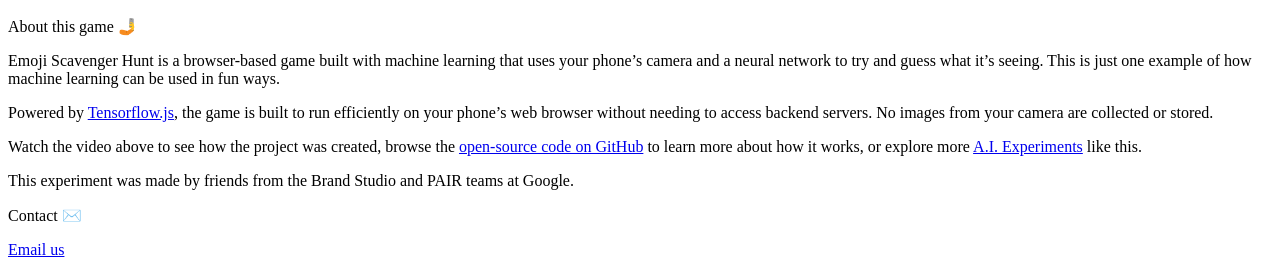
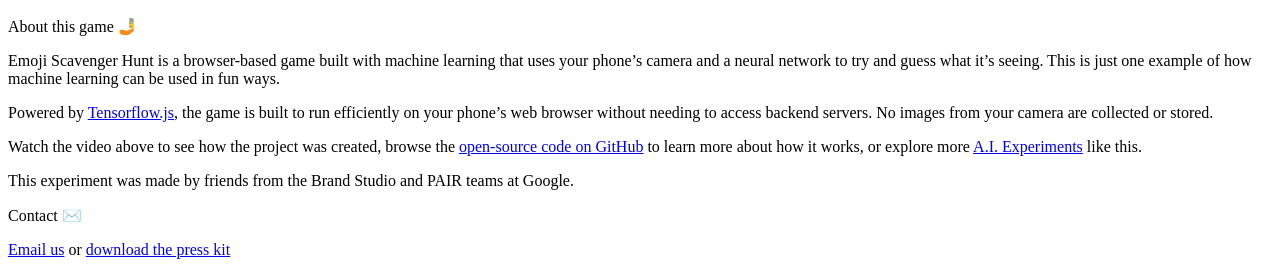
Before and after one commit to google/emoji-scavenger-hunt, a website with bundled scripts: page dist/index.html in a window 1280 px wide. Shown: the part 535-800 px from the top of the page. Built offline with nearby package versions, Linux system fonts and the light colour scheme; files whose address does not match are found by name; what @tensorflow/tfjs-core would draw is missing.

Commit message:
Added press kit link + tweaked the Readme language
- Added press kit link
- Removed the no index meta tag
- Adjusted some Readme copy for training your own model

```diff
--- a/dist/index.html
+++ b/dist/index.html
@@ -2,9 +2,6 @@
 <html lang="en">
   <head>
     <meta charset="utf-8">
-    <!-- TODO remove once we open to public -->
-    <meta name="robots" content="noindex">
-
     <link rel="shortcut icon" type="image/x-icon" href="/img/favicon.ico">
     <link rel="apple-touch-icon-precomposed" href="/img/favicon-152.png">
     <link rel="shortcut icon" sizes="192x192" href="/img/favicon-192.png">
@@ -75,7 +72,7 @@
           <p>This experiment was made by friends from the Brand Studio and PAIR teams at Google.</p>
 
           <p class="views__heading  view__about__heading">Contact ✉️</p>
-          <p><a href="mailto:emojiscavengerhunt@google.com">Email us</a></p>
+          <p><a href="mailto:emojiscavengerhunt@google.com">Email us</a> or <a href="https://services.google.com/fh/files/misc/emojiscavengerhunt-presskit.zip">download the press kit</a></p>
 
           <div class="view__about__privacy">
             <a class="view__about__privacy__ai-badge" href="https://experiments.withgoogle.com/ai" target="_blank">
```
Also changed, not shown: README.md.
